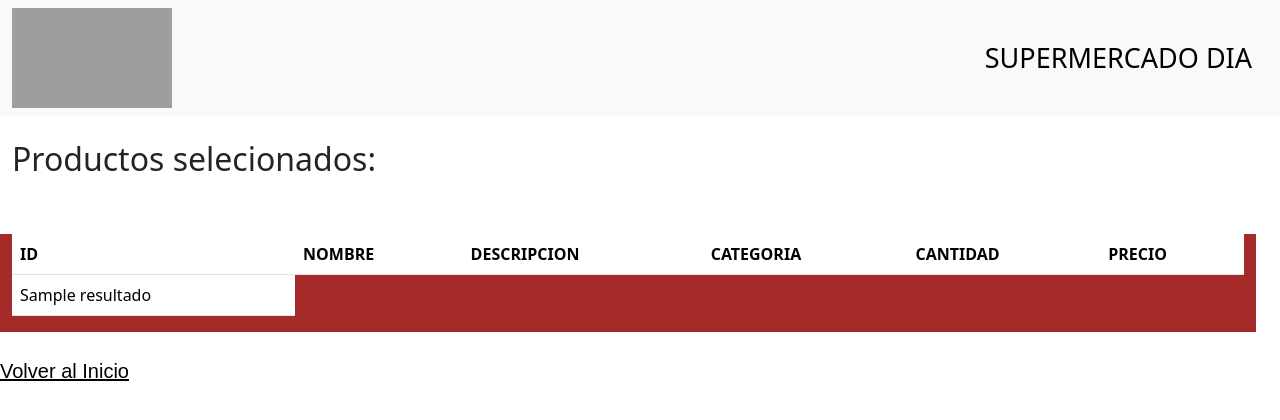
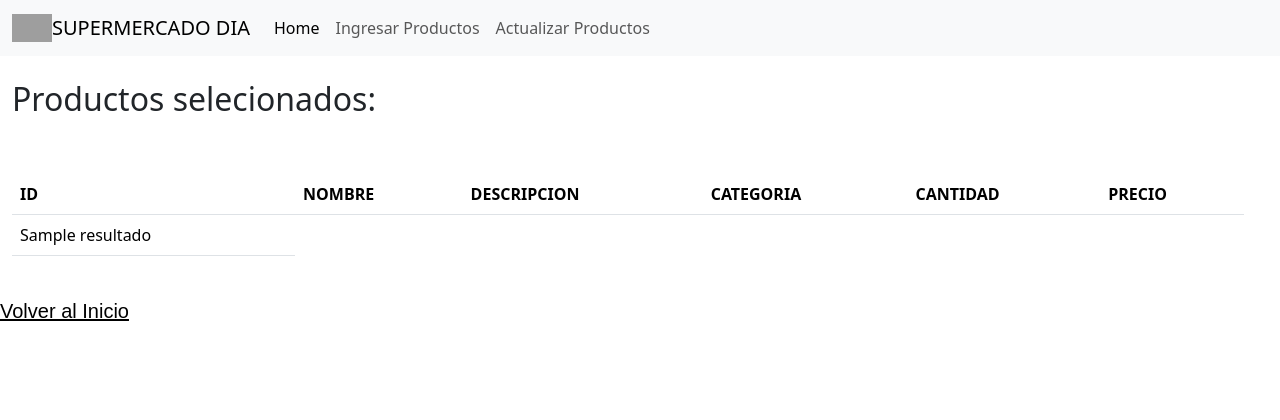
Before and after one commit to Gpanelli3/SistemaDeVentas-sprint2, a Flask app: template templates/seleccionado.html in a window 1280 px wide. Shown: the top 420 px of the page. Run offline with Flask 3, Linux system fonts and the light colour scheme; the template is opened without the code that fills it: most values are stand-ins (such as "Sample title", 1, 10 or a date in 2020); parts of the project's set-up code (start-up, migrations or seed data) failed here and were passed over; some libraries are stand-ins or nearby versions; grey boxes are pictures that could not be loaded.

Commit message:
'updtReady'

```diff
--- a/app.py
+++ b/app.py
@@ -2,6 +2,7 @@ from flask import Flask, render_template,request,redirect,url_for,flash
 from flask_mysqldb import MySQL
 from flask_paginate import Pagination, get_page_args
 from random import sample
+from PIL import image
 
 #Para subir archivo tipo foto al servidor
 from werkzeug.utils import secure_filename
@@ -68,6 +69,10 @@ def index():
     mysql.connection.commit()
     categorias=listabebidas()
     cursor.close()
+
+    #usar PIL para mostrar la foto
+        #imagen=image.open(filename)
+        #imagen.show()
 
     return render_template("index.html", producto=productos, pagination=pagination,categorias=categorias)
 
--- a/templates/seleccionado.html
+++ b/templates/seleccionado.html
@@ -11,24 +11,29 @@
 <body>
 
     <header>
+        <nav class="navbar navbar-expand-lg bg-body-tertiary">
+            <div class="container-fluid">
+                <div >
+                    <a><img src="https://na.leafletscdns.com/com.ar/data/6/logo.png?0674196497436a8d06d82c0b388fafb6" alt="Logo" width="40" height="28" class="p"></a>
+                </div>
 
-        <nav class="navbar navbar-expand-lg bg-body-tertiary">
-
-            <div class="container-fluid">
-                <div class="btn-menu">
-                    <a><img src="foto1.jpg" alt="Logo" width="160" height="100" class="p"></a>
-                </div>
-                <a class="navbar-brand" style="font-size: 27px;">SUPERMERCADO DIA</a>
-
-            </div>
-        </nav>
+        <a class="navbar-brand" href="./index">SUPERMERCADO DIA</a>
+            <button class="navbar-toggler" type="button" data-bs-toggle="collapse" data-bs-target="#navbarNavAltMarkup" aria-controls="navbarNavAltMarkup" aria-expanded="false" aria-label="Toggle navigation">
+                <span class="navbar-toggler-icon"></span>
+            </button>
+            <div class="collapse navbar-collapse" id="navbarNavAltMarkup">
+                <div class="navbar-nav">
+                  <a class="nav-link active" aria-current="page" href="./index">Home</a>
+                  <a class="nav-link" href="./agregarProd">Ingresar Productos</a>
+                    <a class="nav-link" href="./update">Actualizar Productos</a>
+            </div class="DEBAJO NAV RAMA">
     </header>
 
   <br>
     <div class='container-fluid row'>
         <h2 class="titulo-tabla">Productos selecionados:</h2>
 
-        <div class="container mt-5" style="background-color: brown;">
+        <div class="container mt-5">
             <table class="table">
                 <thead>
                     <tr >
--- a/templates/update.html
+++ b/templates/update.html
@@ -44,5 +44,7 @@
         </div>
         <button type="submit" class="btn btn-primary">Actualizar Producto</button>
     </form>
+    <script src="https://cdn.jsdelivr.net/npm/bootstrap@5.3.3/dist/js/bootstrap.bundle.min.js" integrity="sha384-YvpcrYf0tY3lHB60NNkmXc5s9fDVZLESaAA55NDzOxhy9GkcIdslK1eN7N6jIeHz" crossorigin="anonymous"></script>
+
 </body>
 </html>
```
Also changed, not shown: templates/agregarProd.html (+6 -5 lines), templates/index.html (+2 -15 lines).
